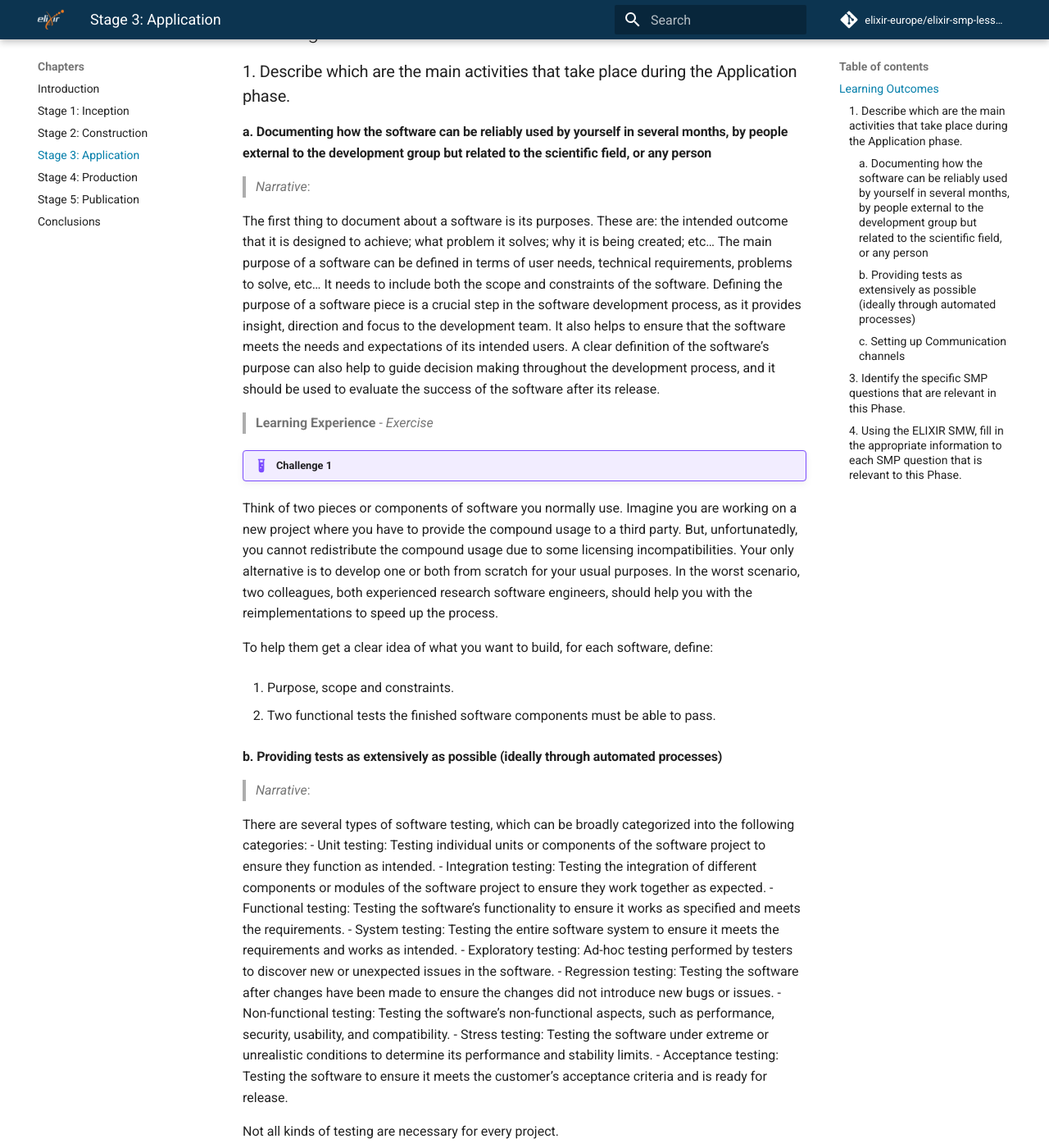
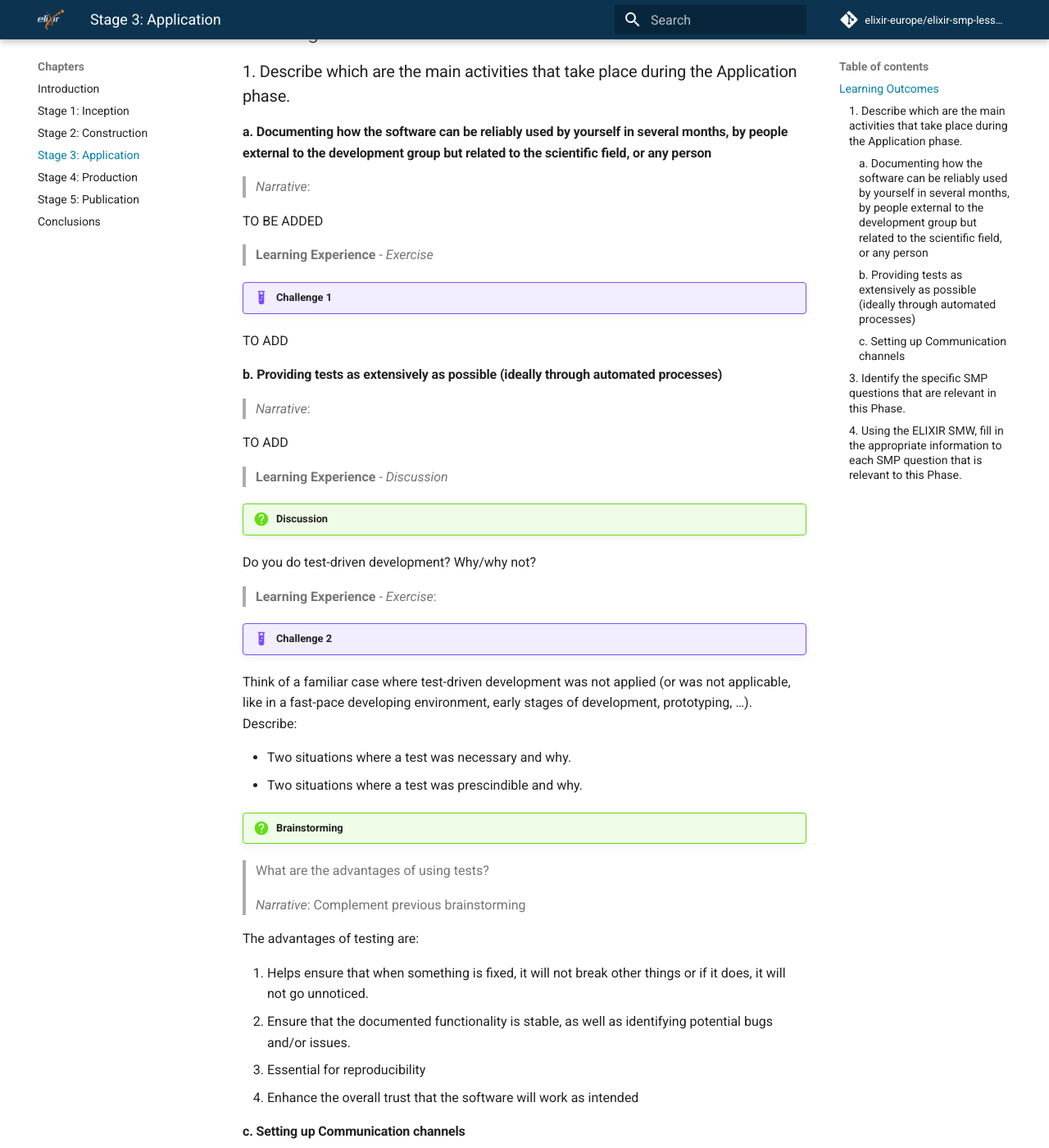
Before and after one commit to elixir-europe/elixir-smp-lesson, an MkDocs documentation site: the page built from docs/chapters/stage3_application.md, in a window 1280 px wide and 1400 px high, scrolled down 615 px. Shown: the whole window at 82% size. Built offline with MkDocs 1.6.1 and Material for MkDocs 9.7.7, drawn with Linux system fonts in a browser that asks for light colours; comment, search, counter and statistics services are not loaded.

Commit message:
Moved stuff between 2 and 3

```diff
--- a/docs/chapters/stage3_application.md
+++ b/docs/chapters/stage3_application.md
@@ -27,37 +27,19 @@ tags:
 
 > *Narrative*:
 
-The first thing to document about a software is its purposes. These are: the intended outcome that it is designed to achieve; what problem it solves; why it is being created; etc... The main purpose of a software can be defined in terms of user needs, technical requirements, problems to solve, etc... It needs to include both the scope and constraints of the software.
-Defining the purpose of a software piece is a crucial step in the software development process, as it provides insight, direction and focus to the development team. It also helps to ensure that the software meets the needs and expectations of its intended users. A clear definition of the software's purpose can also help to guide decision making throughout the development process, and it should be used to evaluate the success of the software after its release.
+TO BE ADDED
 
 > **Learning Experience** - *Exercise*
 
 !!! example "Challenge 1"
-  Think of two pieces or components of software you normally use.
-  Imagine you are working on a new project where you have to provide the compound usage to a third party. But, unfortunatedly, you cannot redistribute the compound usage due to some licensing incompatibilities. Your only alternative is to develop one or both from scratch for your usual purposes. In the worst scenario, two colleagues, both experienced research software engineers, should help you with the reimplementations to speed up the process.
 
-  To help them get a clear idea of what you want to build, for each software, define:
-
- 1. Purpose, scope and constraints.
-
- 2. Two functional tests the finished software components must be able to pass.
+TO ADD
 
 #### b. Providing tests as extensively as possible (ideally through automated processes)
 
 > *Narrative*:
 
-There are several types of software testing, which can be broadly categorized into the following categories:
-- Unit testing: Testing individual units or components of the software project to ensure they function as intended.
-- Integration testing: Testing the integration of different components or modules of the software project to ensure they work together as expected.
-- Functional testing: Testing the software's functionality to ensure it works as specified and meets the requirements.
-- System testing: Testing the entire software system to ensure it meets the requirements and works as intended.
-- Exploratory testing: Ad-hoc testing performed by testers to discover new or unexpected issues in the software.
-- Regression testing: Testing the software after changes have been made to ensure the changes did not introduce new bugs or issues.
-- Non-functional testing: Testing the software's non-functional aspects, such as performance, security, usability, and compatibility.
-- Stress testing: Testing the software under extreme or unrealistic conditions to determine its performance and stability limits.
-- Acceptance testing: Testing the software to ensure it meets the customer's acceptance criteria and is ready for release.
-
-Not all kinds of testing are necessary for every project.
+TO ADD
 
 >**Learning Experience** - *Discussion*
 
```
Also changed, not shown: docs/chapters/stage2_construction.md (+37 -0 lines).
